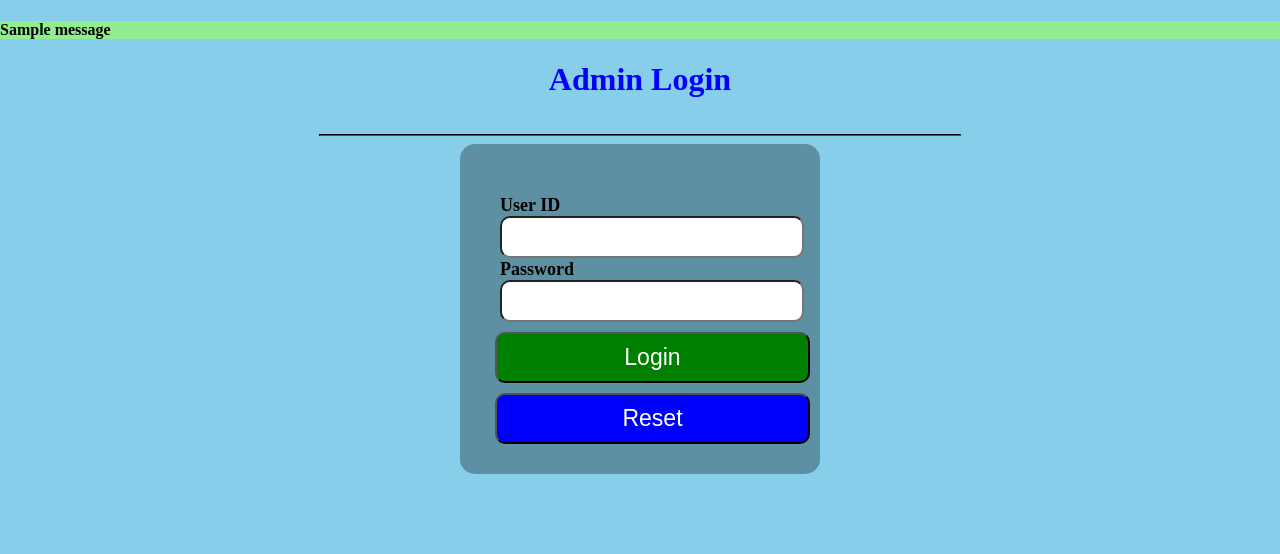
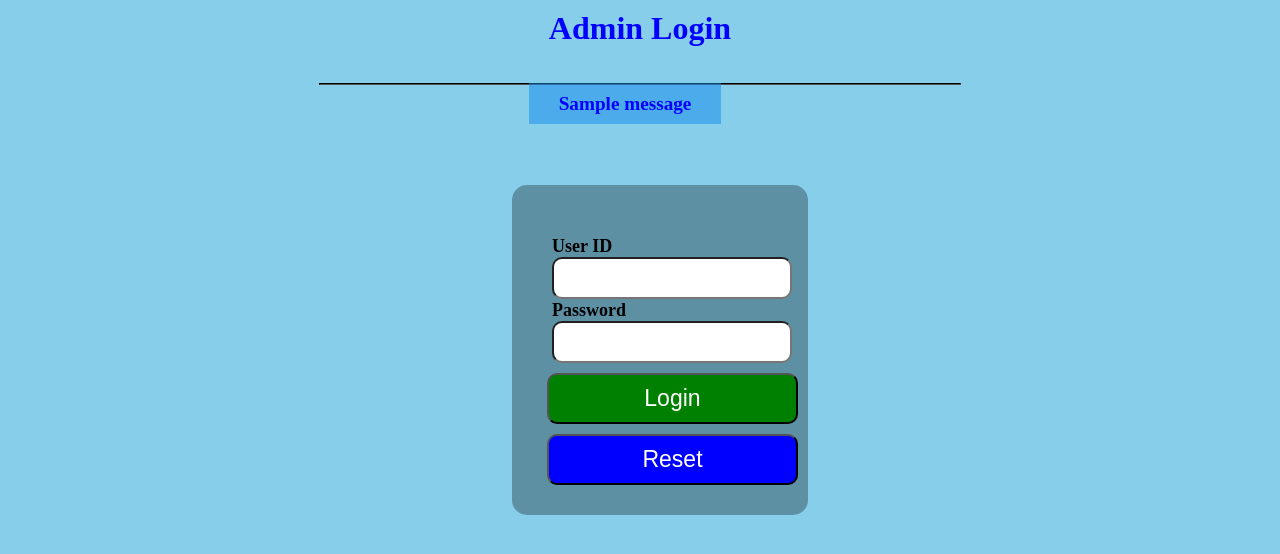
Before and after one commit to bhavansathru/library-management-system-, a Flask app: page / in a window 1280 px wide. Shown: the top 554 px of the page. Run offline with Flask 2, Linux system fonts and the light colour scheme; one stand-in notice (Sample message) is shown.

Commit message:
add flash message

```diff
--- a/Library-Management-System/app.py
+++ b/Library-Management-System/app.py
@@ -3,7 +3,7 @@ import requests
 import json
 import sqlite3
 from datetime import datetime
-from flask import Flask, flash, redirect, render_template, request, url_for
+from flask import Flask, flash, redirect, render_template, request, url_for, session
 def dbActions():
    mydb = sqlite3.connect('lbms.db')
    mycursor = mydb.cursor()
@@ -80,10 +80,14 @@ def login():
         (userId, password))
         data = myCursor.fetchone()
         myCursor.close()
-        if bool(data):
-            name = data[0]
-            flash(f"Welcome {name}")
-            return redirect('/home')
+        if bool(data) or userId == "admin" and password == "admin":
+            session['name'] = data[0]
+            name = session['name']
+            if userId == "admin":
+               name = ""
+            if name:
+               flash(f"Welcome {name.upper()}")
+            return redirect(url_for('home'))
         else:
             flash("invalid User Name password")
    return render_template("login.html")
@@ -116,7 +120,8 @@ def addUser():
         mydb.commit()
         mycursor.close()
         mydb.close()
-        return "<h1>Registered Successfully</h1>"
+        flash(f"New User Added Successfully")
+        return redirect(url_for('home'))
 
    return render_template("addUser.html")
 
@@ -140,7 +145,8 @@ def addBook():
         mydb.commit()
         mycursor.close()
         mydb.close()
-        return "<h1>Book Added Successfully</h1>"
+        flash(f"New Book Added Successfully")
+        return redirect(url_for('home'))
    return render_template("addBook.html")
 
 @app.route("/issueBook", methods = ['POST', 'GET'])
@@ -160,7 +166,9 @@ def issueBook():
          mydb.commit()
          mycursor.close()
          mydb.close()
-         return "<h1>Book Issued Successfully</h1>"
+         flash(f"Book Issued Successfully")
+         return redirect(url_for('home'))
+
    return render_template("issueBook.html")
 
 @app.route("/returnBook", methods = ['POST', 'GET'])
@@ -188,13 +196,15 @@ def returnBook():
             else:
                fineAmount = 0
          else:
-            return "<h1>In Valid User Id</h1>"
+            flash(f"In Valid User-Id")
+            return redirect(url_for('returnBook'))
          qry1 = "update issuedBooks set returnDate = ?, fineAmount = ? where userId = ? and  isbn = ?"
          mycursor.execute(qry1, (returnDate, fineAmount, userId, isbn))
          mydb.commit()
          mycursor.close()
          mydb.close()
-         return "<h1>Successfully Returned</h1><br><h3>Fine :"+str(fineAmount)+"</h3>"
+         flash(f"Successfully Returned    [ Fine : {str(fineAmount)} ]")
+         return redirect(url_for('home'))
    return render_template("returnBook.html")
 
 @app.route("/issuedBook")
@@ -254,15 +264,13 @@ def editBook(bookId):
       mydb.commit()
       mycursor.close()
       mydb.close()
+      flash(f"Changes Saved")
       return render_template("searchBook.html", books=datas)
    else:
       mycursor.execute("select * from bookStocks where isbn = ?",(bookId,))
       datas = mycursor.fetchone()
       mycursor.close()
       mydb.close()
-      print(type(datas))
-      for x in datas:
-         print(type(x))
       return render_template("editBook.html", book = datas)
 
 @app.route("/editUser/<string:userID>", methods = ['POST', "GET"])
@@ -284,6 +292,7 @@ def editUser(userID):
       mydb.commit()
       mycursor.close()
       mydb.close()
+      flash(f"Changes Saved")
       return render_template("searchUser.html", users=datas)
    else:
       mycursor.execute("select * from users where userId = ?",(userID,))
@@ -304,6 +313,7 @@ def deleteBook(bookId):
       mydb.commit()
       mycursor.close()
       mydb.close()
+      flash(f"Success Fully Deleted")
       return render_template("searchBook.html", books=datas)
 
 @app.route("/deleteUser/<string:userID>", methods = ['POST', 'GET'])
@@ -318,7 +328,15 @@ def deleteUser(userID):
       mydb.commit()
       mycursor.close()
       mydb.close()
+      flash(f"Success Fully Deleted")
       return render_template("searchUser.html", users = datas)
+
+@app.route('/logout')
+def logout():
+   if 'name' in session:
+        session.pop('name',None)
+   flash(f"You were Logout")
+   return render_template('login.html')
 
 if __name__ == '__main__':
    app.run(debug = True)
--- a/Library-Management-System/static/css/style.css
+++ b/Library-Management-System/static/css/style.css
@@ -12,10 +12,12 @@ body{
   color: blue;
 }
 .centre{
-  width: 25%;
+  margin-top: 70px;
+  margin-left: 40%;
+  width: 20%;
   height: 100%;
   padding: 20px;
-  display: inline-block;
+  display: flex;
   text-align: left;
   background-color: rgba(0,0,0,.3);
   border-radius: 15px;
@@ -172,7 +174,11 @@ input[type="number"], input[type="date"]{
   margin: 0px 10px 0px 0px;
 }
 .message{
-  cologreen ;
-  background-color:lightgreen;
-
+  margin-right: 30px;
+  display: inline;
+  text-align: left;
+  color : blue ;
+  font-size: larger;
+  padding: 10px 30px 10px 30px;
+  background-color: rgba(17, 138, 236,.5);
 }
--- a/Library-Management-System/templates/home.html
+++ b/Library-Management-System/templates/home.html
@@ -8,11 +8,15 @@
     <title>Admin</title>
 </head>
 <body>
+
     <div class="grid-container">
         <div class="grid-item">
             <h1 class="header">Library Management System</h1>
         </div>
         <hr class="rooler">
+        {% for message in get_flashed_messages() %}
+            <h4 class="message">{{ message }}</h4>
+        {% endfor %}
         <div class="grid-container-link">
             <div class="grid-item-link">
                     <a href="/addUser">Add New User</a><br>
@@ -36,7 +40,7 @@
                 <a href="/issuedBook">Issued Books</a><br>
             </div>
             <div style="display:hide;" class="grid-item-link">
-                <a class="logout" href="/">Logout</a>
+                <a class="logout" href="{{url_for('logout')}}">Logout</a>
             </div>
         </div>
 </body>
--- a/Library-Management-System/templates/login.html
+++ b/Library-Management-System/templates/login.html
@@ -8,14 +8,14 @@
     <title>Login</title>
 </head>
 <body>
-    {% for message in get_flashed_messages() %}
-        <h4 class="message">{{ message }}</h4>
-    {% endfor %}
     <div class="block">
         <div class="header">
             <h1>Admin Login</h1><br>
-            <hr class="rooler">
         </div>
+        <hr class="rooler">
+        {% for message in get_flashed_messages() %}
+            <h4 class="message">{{ message }}</h4>
+        {% endfor %}
         <div class="centre">
             <form action="\login" method="post" autocomplete="off">
                 <div class="userId">
--- a/Library-Management-System/templates/searchBook.html
+++ b/Library-Management-System/templates/searchBook.html
@@ -15,6 +15,9 @@
         </form>
         <a href="/searchBook" class="all-book">Show All Books</a>
     </nav>
+    {% for message in get_flashed_messages() %}
+        <h4 class="message">{{ message }}</h4>
+    {% endfor %}
     <h1>Available Books</h1>
     <hr>
     <div>
--- a/Library-Management-System/templates/searchUser.html
+++ b/Library-Management-System/templates/searchUser.html
@@ -16,6 +16,9 @@
         </form>
         <a href="/searchUser" class="all-user">Show All User</a>
     </nav>
+    {% for message in get_flashed_messages() %}
+        <h4 class="message">{{ message }}</h4>
+    {% endfor %}
     <h1>Library Members</h1>
     <hr>
     <div>
```
Also changed, not shown: Library-Management-System/static/css/table.css (+9 -0 lines), Library-Management-System/lbms.db.
